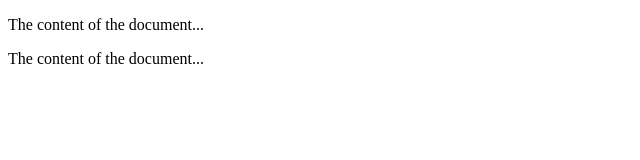
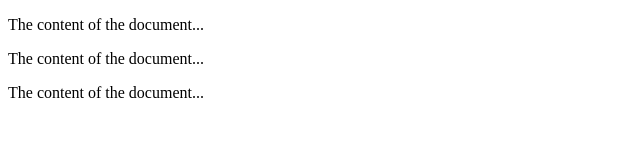
Before and after one commit to dmalcat/www_honzadavid, a plain HTML site: page index.html in a window 1280 px wide. Shown: the whole page, without its empty margins (0-640 px from the left). Drawn offline with Linux system fonts and the light colour scheme.

Commit message:
init commit

```diff
--- a/index.html
+++ b/index.html
@@ -7,6 +7,7 @@
 
     <p>The content of the document...</p>
     <p>The content of the document...</p>
+    <p>The content of the document...</p>
 
 </body>
 </html>
```
